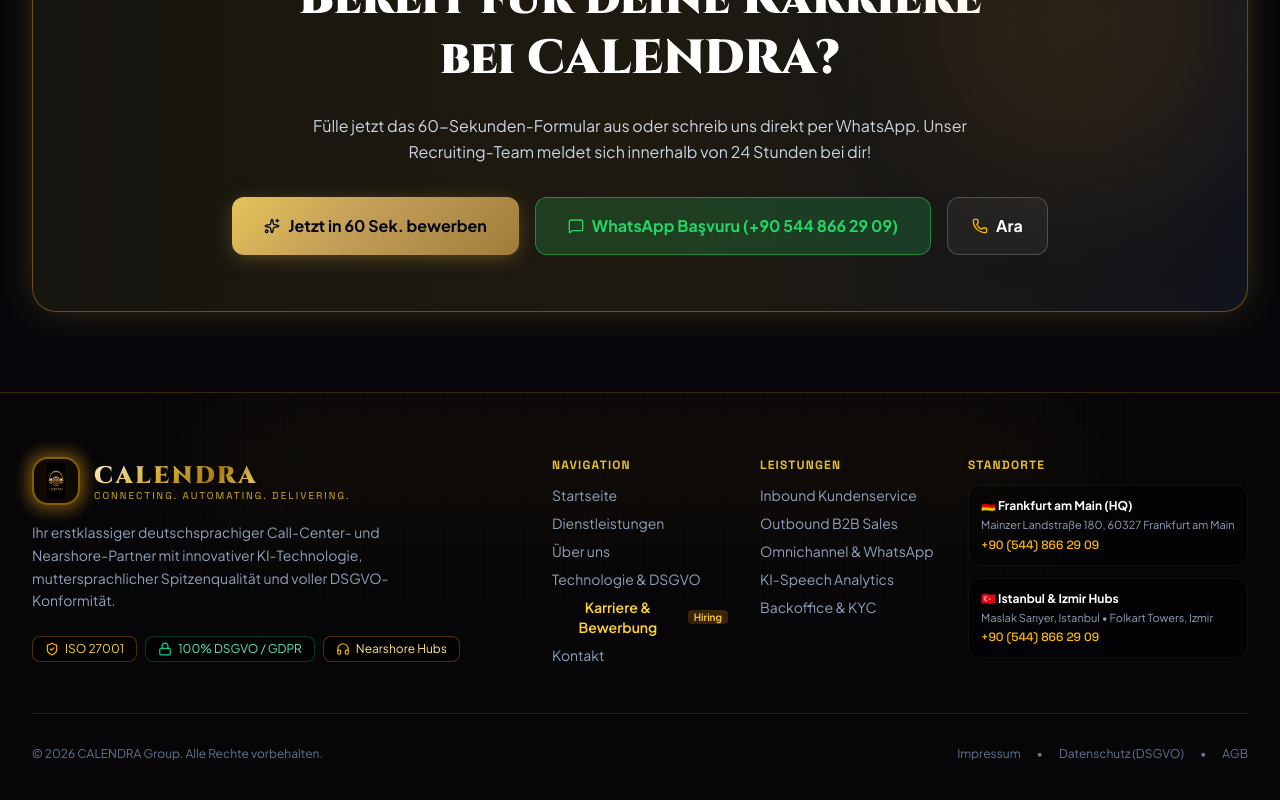
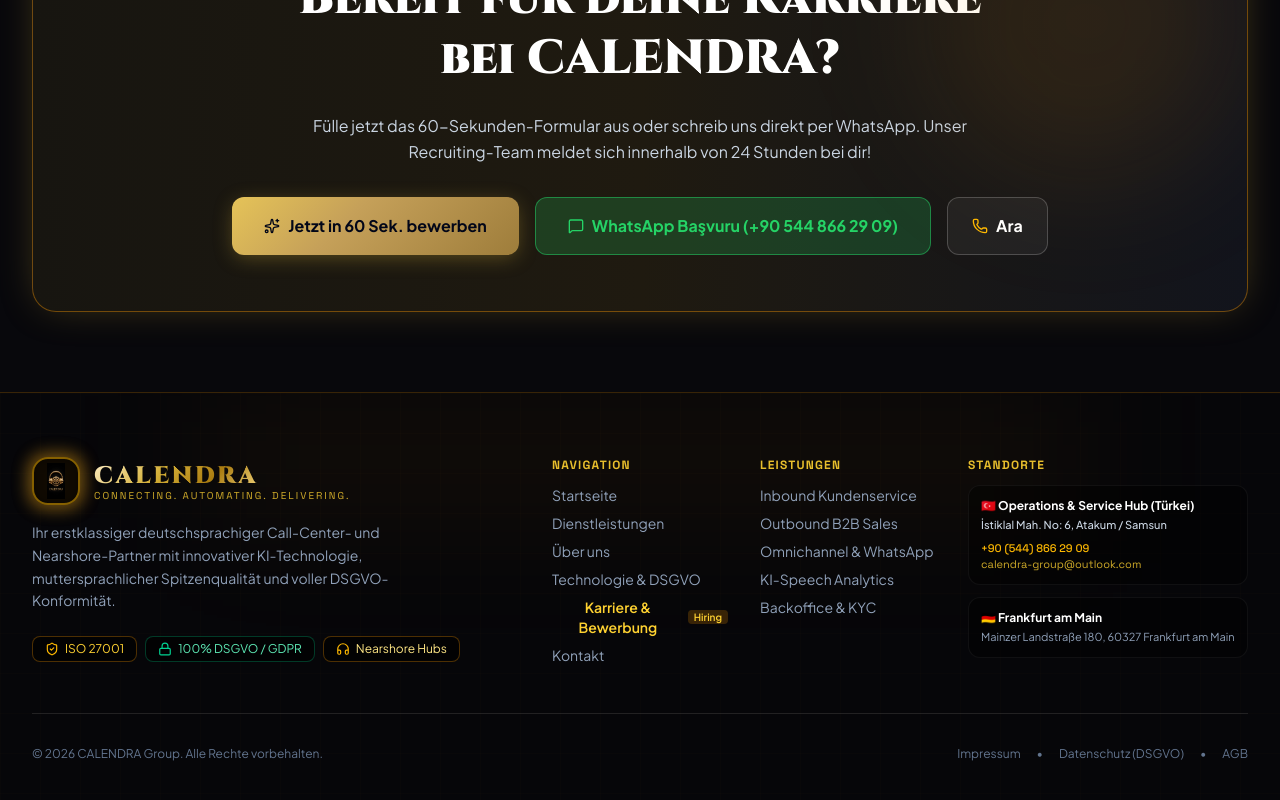
Before and after one commit to erenbakwwe-sys/calendra, a React (Vite) app: page / in a window 1280 px wide. Shown: the part 4638-5438 px from the top of the page. Built offline with nearby package versions, Linux system fonts and the light colour scheme.

Commit message:
feat: update official address to İstiklal Mah. No 6 Atakum Samsun and email to calendra-group@outlook.com

```diff
--- a/src/components/Footer.jsx
+++ b/src/components/Footer.jsx
@@ -141,30 +141,32 @@
             </h4>
 
             <div className="space-y-3 text-xs text-slate-300">
+              {/* Turkey Operations Hub */}
+              <div className="p-3 rounded-xl bg-black/40 border border-white/5 space-y-1">
+                <span className="font-bold text-white flex items-center gap-1 text-xs">
+                  🇹🇷 {lang === 'de' ? 'Operations & Service Hub (Türkei)' : 'Türkiye Operasyon Merkezi'}
+                </span>
+                <p className="text-slate-300 text-[11px] font-medium">
+                  İstiklal Mah. No: 6, Atakum / Samsun
+                </p>
+                <div className="pt-1 flex flex-col gap-0.5 font-mono text-[11px]">
+                  <a href="tel:+905448662909" className="text-amber-400 font-medium hover:underline">
+                    +90 (544) 866 29 09
+                  </a>
+                  <a href="mailto:calendra-group@outlook.com" className="text-amber-300/80 hover:underline">
+                    calendra-group@outlook.com
+                  </a>
+                </div>
+              </div>
+
               {/* Germany */}
               <div className="p-3 rounded-xl bg-black/40 border border-white/5 space-y-1">
                 <span className="font-bold text-white flex items-center gap-1 text-xs">
-                  🇩🇪 Frankfurt am Main (HQ)
+                  🇩🇪 Frankfurt am Main
                 </span>
                 <p className="text-slate-400 text-[11px]">
                   Mainzer Landstraße 180, 60327 Frankfurt am Main
                 </p>
-                <a href="tel:+905448662909" className="text-amber-400 font-mono font-medium block hover:underline">
-                  +90 (544) 866 29 09
-                </a>
-              </div>
-
-              {/* Turkey */}
-              <div className="p-3 rounded-xl bg-black/40 border border-white/5 space-y-1">
-                <span className="font-bold text-white flex items-center gap-1 text-xs">
-                  🇹🇷 Istanbul & Izmir Hubs
-                </span>
-                <p className="text-slate-400 text-[11px]">
-                  Maslak Sarıyer, Istanbul • Folkart Towers, Izmir
-                </p>
-                <a href="tel:+905448662909" className="text-amber-400 font-mono font-medium block hover:underline">
-                  +90 (544) 866 29 09
-                </a>
               </div>
             </div>
           </div>
--- a/src/pages/ContactPage.jsx
+++ b/src/pages/ContactPage.jsx
@@ -238,7 +238,32 @@
               </div>
             </div>
 
-            {/* Germany HQ */}
+            {/* Turkey HQ / Operations Hub */}
+            <div className="p-6 rounded-2xl glass-panel space-y-3 border-amber-500/20">
+              <div className="flex items-center gap-2 text-white font-bold text-sm">
+                <MapPin className="w-4 h-4 text-amber-400" />
+                <span>{t.contact.hubTurkey}</span>
+              </div>
+              <p className="text-xs text-slate-300 font-medium">
+                {t.contact.hubAddressTR}
+              </p>
+              <div className="pt-2 border-t border-white/5 space-y-1 text-xs">
+                <p className="text-slate-300">
+                  <span className="text-slate-500">{t.contact.phoneLabel}</span>{' '}
+                  <a href="tel:+905448662909" className="text-amber-400 font-mono font-semibold hover:underline">
+                    +90 (544) 866 29 09
+                  </a>
+                </p>
+                <p className="text-slate-300">
+                  <span className="text-slate-500">{t.contact.emailLabel}</span>{' '}
+                  <a href="mailto:calendra-group@outlook.com" className="text-amber-400 font-mono font-semibold hover:underline">
+                    calendra-group@outlook.com
+                  </a>
+                </p>
+              </div>
+            </div>
+
+            {/* Germany Representative & Partner Office */}
             <div className="p-6 rounded-2xl glass-panel space-y-3 border-amber-500/20">
               <div className="flex items-center gap-2 text-white font-bold text-sm">
                 <Building className="w-4 h-4 text-amber-400" />
@@ -256,36 +281,8 @@
                 </p>
                 <p className="text-slate-300">
                   <span className="text-slate-500">{t.contact.emailLabel}</span>{' '}
-                  <a href="mailto:frankfurt@calendra-cc.com" className="text-amber-400 font-mono font-semibold hover:underline">
-                    frankfurt@calendra-cc.com
-                  </a>
-                </p>
-              </div>
-            </div>
-
-            {/* Turkey Hubs */}
-            <div className="p-6 rounded-2xl glass-panel space-y-3 border-amber-500/20">
-              <div className="flex items-center gap-2 text-white font-bold text-sm">
-                <MapPin className="w-4 h-4 text-amber-400" />
-                <span>{t.contact.hubTurkey}</span>
-              </div>
-              <p className="text-xs text-slate-400">
-                {t.contact.hubAddressTR}
-              </p>
-              <p className="text-xs text-slate-400">
-                {t.contact.hubAddressIzmir}
-              </p>
-              <div className="pt-2 border-t border-white/5 space-y-1 text-xs">
-                <p className="text-slate-300">
-                  <span className="text-slate-500">{t.contact.phoneLabel}</span>{' '}
-                  <a href="tel:+905448662909" className="text-amber-400 font-mono font-semibold hover:underline">
-                    +90 (544) 866 29 09
-                  </a>
-                </p>
-                <p className="text-slate-300">
-                  <span className="text-slate-500">{t.contact.emailLabel}</span>{' '}
-                  <a href="mailto:operations@calendra-cc.com" className="text-amber-400 font-mono font-semibold hover:underline">
-                    operations@calendra-cc.com
+                  <a href="mailto:calendra-group@outlook.com" className="text-amber-400 font-mono font-semibold hover:underline">
+                    calendra-group@outlook.com
                   </a>
                 </p>
               </div>
--- a/src/translations/de.js
+++ b/src/translations/de.js
@@ -299,9 +299,9 @@
     success: 'Vielen Dank! Ihre Anfrage wurde erfolgreich übermittelt. Ein Account Manager wird sich innerhalb von 2 Stunden bei Ihnen melden.',
     hqGermany: 'Zentrale Deutschland (Vertrieb & Strategie)',
     hqAddressDE: 'Mainzer Landstraße 180, 60327 Frankfurt am Main',
-    hubTurkey: 'Nearshore Operations Hub (Türkei)',
-    hubAddressTR: 'Maslak Mah. Büyükdere Cad. No: 255, 34398 Sarıyer / Istanbul',
-    hubAddressIzmir: 'Folkart Towers A Kule, Bayraklı / Izmir',
+    hubTurkey: 'Operations & Service Hub (Türkei)',
+    hubAddressTR: 'İstiklal Mahallesi No: 6, Atakum / Samsun',
+    hubAddressIzmir: '',
     directContact: 'Direkter Kontakt',
     emailLabel: 'E-Mail:',
     phoneLabel: 'Telefon:'
--- a/src/translations/tr.js
+++ b/src/translations/tr.js
@@ -299,9 +299,9 @@
     success: 'Teşekkürler! Talebiniz başarıyla alındı. Müşteri Temsilcimiz en geç 2 saat içinde sizinle iletişime geçecektir.',
     hqGermany: 'Almanya Genel Merkez (Satış & Strateji)',
     hqAddressDE: 'Mainzer Landstraße 180, 60327 Frankfurt am Main',
-    hubTurkey: 'Türkiye Operasyon Merkezi (Nearshore Hub)',
-    hubAddressTR: 'Maslak Mah. Büyükdere Cad. No: 255, 34398 Sarıyer / İstanbul',
-    hubAddressIzmir: 'Folkart Towers A Kule, Bayraklı / İzmir',
+    hubTurkey: 'Türkiye Operasyon & Hizmet Merkezi',
+    hubAddressTR: 'İstiklal Mahallesi No: 6, Atakum / Samsun',
+    hubAddressIzmir: '',
     directContact: 'Doğrudan İletişim',
     emailLabel: 'E-Posta:',
     phoneLabel: 'Telefon:'
```
